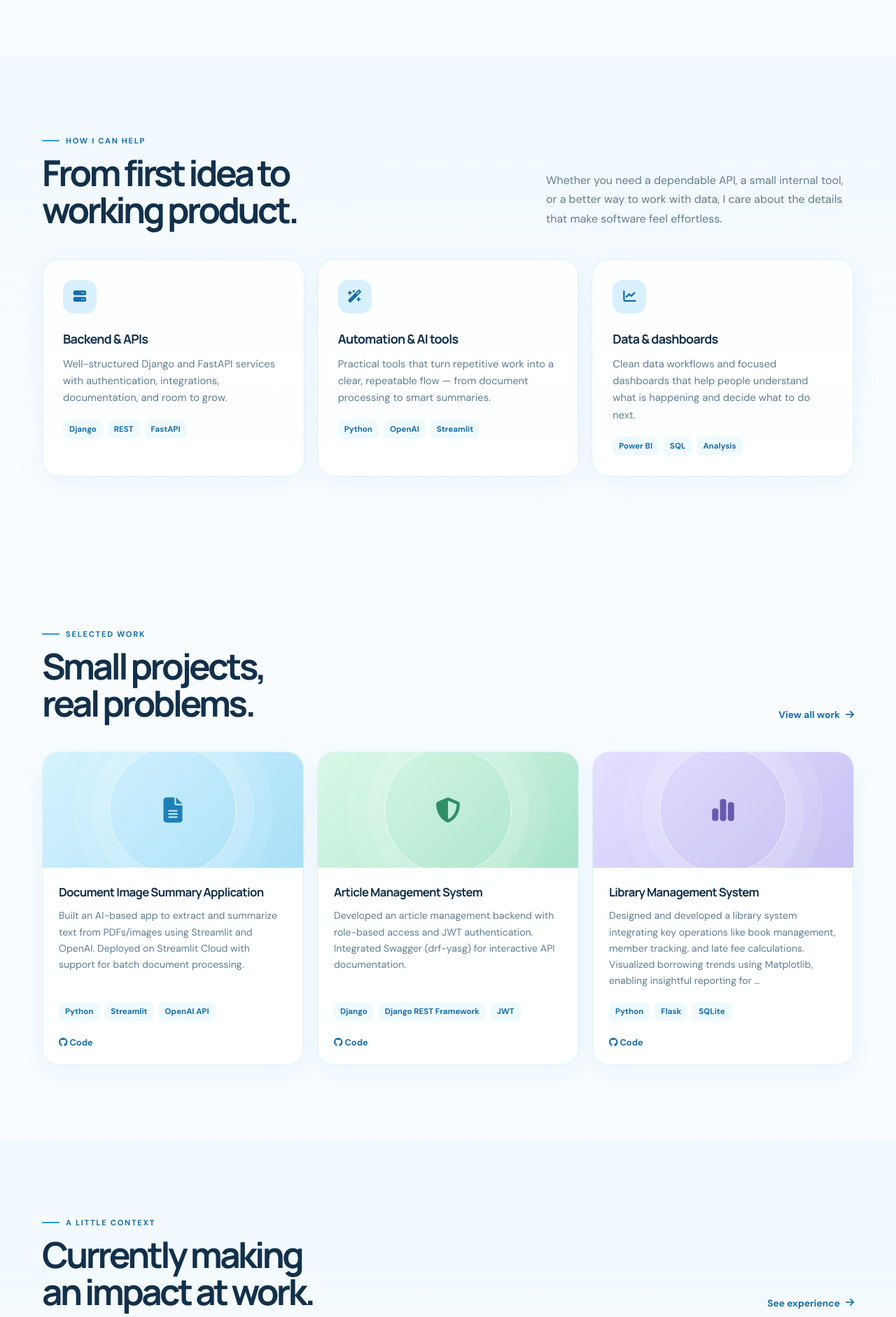
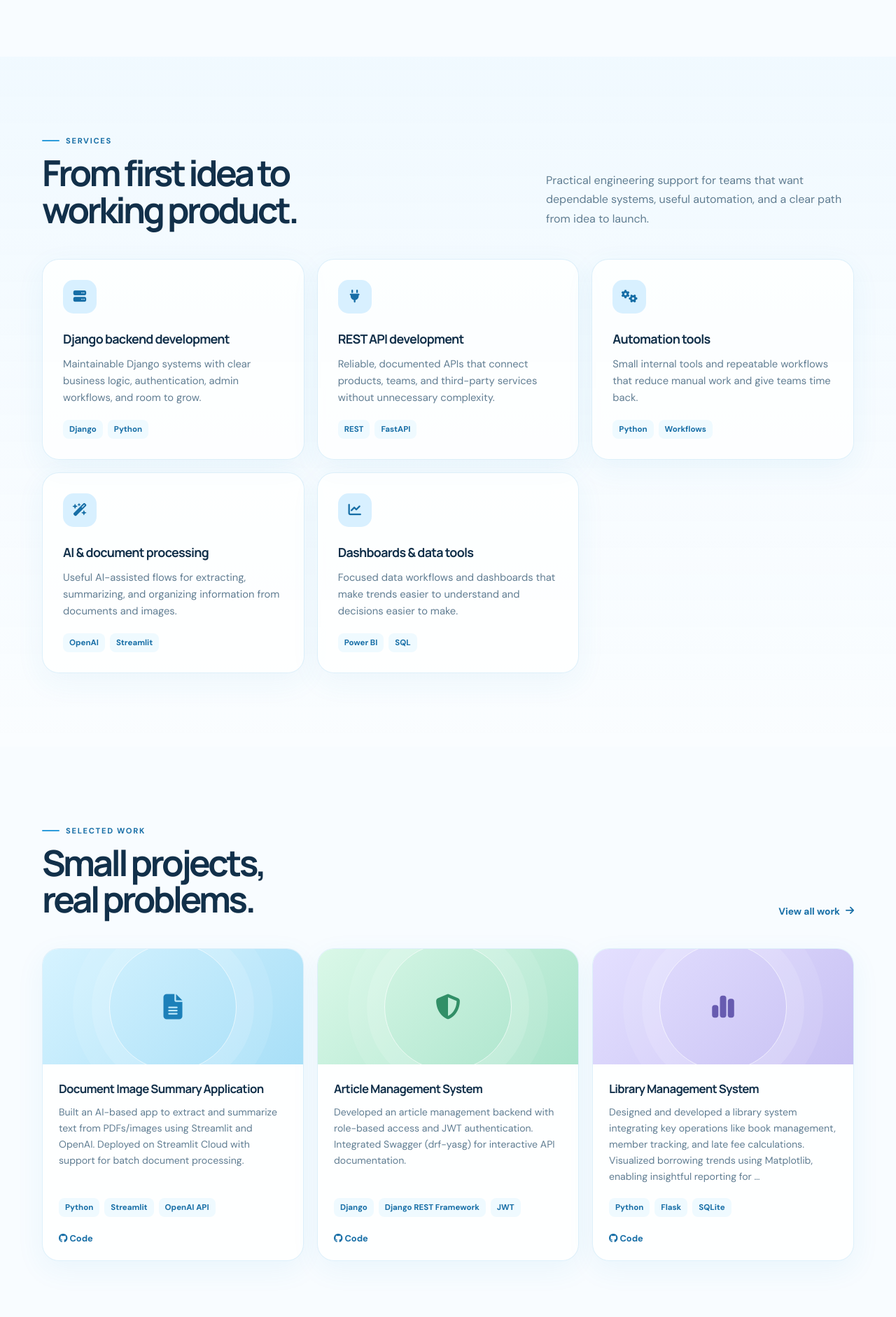
Before and after one commit to sartaj05/sartaj_portfolio, a Django app: page / in a window 1280 px wide. Shown: the part 741-2623 px from the top of the page at 70% size. Run offline with Django 5.2, Linux system fonts and the light colour scheme; data that the repository does not hold is empty.

Commit message:
Add services SEO analytics and spam protection

```diff
--- /dev/null
+++ b/portfolio/context_processors.py
@@ -0,0 +1,9 @@
+from django.conf import settings
+
+
+def site_metadata(request):
+    """Expose deployment-safe metadata to every template."""
+    return {
+        "site_url": settings.SITE_URL,
+        "plausible_domain": settings.PLAUSIBLE_DOMAIN,
+    }
--- a/portfolio/urls.py
+++ b/portfolio/urls.py
@@ -7,4 +7,6 @@ urlpatterns = [
     path('projects/', views.projects, name='projects'),
     path('experience/', views.experience, name='experience'),
     path('contact/', views.contact, name='contact'),
+    path('robots.txt', views.robots_txt, name='robots_txt'),
+    path('sitemap.xml', views.sitemap_xml, name='sitemap_xml'),
 ]
--- a/portfolio/views.py
+++ b/portfolio/views.py
@@ -2,14 +2,23 @@ from django.shortcuts import render, redirect
 from django.contrib import messages
 from django.core.mail import send_mail, BadHeaderError
 from django.conf import settings
-from django.http import JsonResponse
+from django.http import JsonResponse, HttpResponse
+from django.urls import reverse
 from django.db.utils import OperationalError, ProgrammingError
 from .models import Project, Experience, Skill, Contact
 from collections import defaultdict
 import datetime
 import logging
+import time
 
 logger = logging.getLogger(__name__)
+
+
+def _contact_error(request, message, status=400):
+    if request.headers.get('X-Requested-With') == 'XMLHttpRequest':
+        return JsonResponse({'success': False, 'message': message}, status=status)
+    messages.warning(request, message)
+    return redirect('contact')
 
 def get_skills_by_category():
     """Helper function to organize skills by category"""
@@ -237,6 +246,17 @@ def contact(request):
         subject = request.POST.get('subject', '').strip()
         message = request.POST.get('message', '').strip()
 
+        # Lightweight spam protection: reject the hidden honeypot and forms
+        # submitted unrealistically quickly by automated scripts.
+        if request.POST.get('website', '').strip():
+            return _contact_error(request, 'Your message could not be sent. Please try again.')
+        try:
+            form_started = float(request.POST.get('form_started', '0'))
+        except (TypeError, ValueError):
+            form_started = 0
+        if not form_started or time.time() - form_started < 2:
+            return _contact_error(request, 'Please take a moment to review your message and try again.')
+
         # Validate all fields
         if not all([name, email, subject, message]):
             error_msg = 'All fields are required.'
@@ -261,11 +281,7 @@ def contact(request):
 
                 success_msg = "Email delivery is not configured yet. Please use the direct email link below, or configure SMTP before deploying."
 
-                if request.headers.get('X-Requested-With') == 'XMLHttpRequest':
-                    return JsonResponse({'success': False, 'message': success_msg}, status=503)
-                else:
-                    messages.warning(request, success_msg)
-                    return redirect('contact')
+                return _contact_error(request, success_msg, status=503)
 
             # Compose email
             email_subject = f'Portfolio Contact: {subject}'
@@ -324,5 +340,30 @@ Sent from Portfolio Contact Form
             return redirect('contact')
 
     # GET request - show form
-    context = {'current_year': datetime.datetime.now().year}
+    context = {
+        'current_year': datetime.datetime.now().year,
+        'form_started': int(time.time()),
+    }
     return render(request, 'portfolio/contact.html', context)
+
+
+def robots_txt(request):
+    content = '\n'.join([
+        'User-agent: *',
+        'Allow: /',
+        'Disallow: /admin/',
+        f'Sitemap: {settings.SITE_URL}/sitemap.xml',
+    ])
+    return HttpResponse(content, content_type='text/plain')
+
+
+def sitemap_xml(request):
+    page_names = ['index', 'about', 'projects', 'experience', 'contact']
+    urls = []
+    for page_name in page_names:
+        urls.append(f'  <url><loc>{settings.SITE_URL}{reverse(page_name)}</loc></url>')
+    content = '<?xml version="1.0" encoding="UTF-8"?>\n'
+    content += '<urlset xmlns="http://www.sitemaps.org/schemas/sitemap/0.9">\n'
+    content += '\n'.join(urls)
+    content += '\n</urlset>\n'
+    return HttpResponse(content, content_type='application/xml')
--- a/render.yaml
+++ b/render.yaml
@@ -15,6 +15,8 @@ services:
         value: production
       - key: CONTACT_RECIPIENT
         value: sartaj.ahamad0502@gmail.com
+      - key: PLAUSIBLE_DOMAIN
+        sync: false
       # Add these in the Render dashboard using a Gmail app password.
       - key: EMAIL_HOST_USER
         sync: false
--- a/static/js/script.js
+++ b/static/js/script.js
@@ -64,6 +64,13 @@ document.addEventListener('DOMContentLoaded', () => {
         if (emptyFilter) emptyFilter.hidden = visible !== 0;
     }));
 
+    // Optional Plausible custom event: see which project links attract clicks.
+    document.querySelectorAll('.project-links a').forEach(link => link.addEventListener('click', () => {
+        if (typeof window.plausible !== 'function') return;
+        const project = link.closest('.project-card')?.querySelector('h3')?.textContent?.trim() || 'Unknown project';
+        window.plausible('Project link click', { props: { project } });
+    }));
+
     const form = document.getElementById('contactForm');
     if (form) {
         form.addEventListener('submit', async event => {
--- a/templates/base.html
+++ b/templates/base.html
@@ -6,12 +6,24 @@
     <meta name="viewport" content="width=device-width, initial-scale=1">
     <meta name="description" content="Sartaj Ahamad is a Python and Django developer building reliable APIs, automation tools, and data-focused products.">
     <meta name="theme-color" content="#eaf7ff">
+    <link rel="canonical" href="{{ site_url }}{{ request.path }}">
+    <meta property="og:title" content="{% block og_title %}Sartaj Ahamad — Python & Django Developer{% endblock %}">
+    <meta property="og:description" content="Python, Django, APIs, automation, AI tools, and data products built with care.">
+    <meta property="og:type" content="website">
+    <meta property="og:url" content="{{ site_url }}{{ request.path }}">
+    <meta property="og:image" content="{{ site_url }}{% static 'images/og-preview.svg' %}">
+    <meta property="og:image:alt" content="Sartaj Ahamad — Python and Django Developer">
+    <meta name="twitter:card" content="summary_large_image">
+    <meta name="twitter:title" content="Sartaj Ahamad — Python & Django Developer">
+    <meta name="twitter:description" content="Reliable backend systems, automation tools, and data-focused products.">
+    <meta name="twitter:image" content="{{ site_url }}{% static 'images/og-preview.svg' %}">
     <title>{% block title %}Sartaj Ahamad — Python & Django Developer{% endblock %}</title>
     <link rel="preconnect" href="https://fonts.googleapis.com">
     <link rel="preconnect" href="https://fonts.gstatic.com" crossorigin>
     <link href="https://fonts.googleapis.com/css2?family=DM+Sans:wght@400;500;600;700&family=Manrope:wght@500;600;700;800&display=swap" rel="stylesheet">
     <link href="https://cdnjs.cloudflare.com/ajax/libs/font-awesome/6.5.2/css/all.min.css" rel="stylesheet">
     <link rel="stylesheet" href="{% static 'css/style.css' %}">
+    {% if plausible_domain %}<script defer data-domain="{{ plausible_domain }}" src="https://plausible.io/js/script.js"></script>{% endif %}
     {% block extra_css %}{% endblock %}
 </head>
 <body>
--- a/templates/portfolio/index.html
+++ b/templates/portfolio/index.html
@@ -40,13 +40,15 @@
 <section class="section section-soft">
     <div class="container">
         <div class="section-heading" data-reveal>
-            <div><span class="eyebrow">How I can help</span><h2>From first idea to<br>working product.</h2></div>
-            <p>Whether you need a dependable API, a small internal tool, or a better way to work with data, I care about the details that make software feel effortless.</p>
+            <div><span class="eyebrow">Services</span><h2>From first idea to<br>working product.</h2></div>
+            <p>Practical engineering support for teams that want dependable systems, useful automation, and a clear path from idea to launch.</p>
         </div>
         <div class="services-grid">
-            <article class="service-card" data-reveal><div class="icon-box"><i class="fa-solid fa-server"></i></div><h3>Backend & APIs</h3><p>Well-structured Django and FastAPI services with authentication, integrations, documentation, and room to grow.</p><div class="tag-row"><span class="tag">Django</span><span class="tag">REST</span><span class="tag">FastAPI</span></div></article>
-            <article class="service-card" data-reveal><div class="icon-box"><i class="fa-solid fa-wand-magic-sparkles"></i></div><h3>Automation & AI tools</h3><p>Practical tools that turn repetitive work into a clear, repeatable flow — from document processing to smart summaries.</p><div class="tag-row"><span class="tag">Python</span><span class="tag">OpenAI</span><span class="tag">Streamlit</span></div></article>
-            <article class="service-card" data-reveal><div class="icon-box"><i class="fa-solid fa-chart-line"></i></div><h3>Data & dashboards</h3><p>Clean data workflows and focused dashboards that help people understand what is happening and decide what to do next.</p><div class="tag-row"><span class="tag">Power BI</span><span class="tag">SQL</span><span class="tag">Analysis</span></div></article>
+            <article class="service-card" data-reveal><div class="icon-box"><i class="fa-solid fa-server"></i></div><h3>Django backend development</h3><p>Maintainable Django systems with clear business logic, authentication, admin workflows, and room to grow.</p><div class="tag-row"><span class="tag">Django</span><span class="tag">Python</span></div></article>
+            <article class="service-card" data-reveal><div class="icon-box"><i class="fa-solid fa-plug"></i></div><h3>REST API development</h3><p>Reliable, documented APIs that connect products, teams, and third-party services without unnecessary complexity.</p><div class="tag-row"><span class="tag">REST</span><span class="tag">FastAPI</span></div></article>
+            <article class="service-card" data-reveal><div class="icon-box"><i class="fa-solid fa-gears"></i></div><h3>Automation tools</h3><p>Small internal tools and repeatable workflows that reduce manual work and give teams time back.</p><div class="tag-row"><span class="tag">Python</span><span class="tag">Workflows</span></div></article>
+            <article class="service-card" data-reveal><div class="icon-box"><i class="fa-solid fa-wand-magic-sparkles"></i></div><h3>AI & document processing</h3><p>Useful AI-assisted flows for extracting, summarizing, and organizing information from documents and images.</p><div class="tag-row"><span class="tag">OpenAI</span><span class="tag">Streamlit</span></div></article>
+            <article class="service-card" data-reveal><div class="icon-box"><i class="fa-solid fa-chart-line"></i></div><h3>Dashboards & data tools</h3><p>Focused data workflows and dashboards that make trends easier to understand and decisions easier to make.</p><div class="tag-row"><span class="tag">Power BI</span><span class="tag">SQL</span></div></article>
         </div>
     </div>
 </section>
```
Also changed, not shown: sartaj_portfolio/settings.py (+12 -1 lines), templates/404.html (added, +7 -0 lines), templates/portfolio/contact.html (+14 -1 lines), README.md, static/images/og-preview.svg (added), 1 other file.
